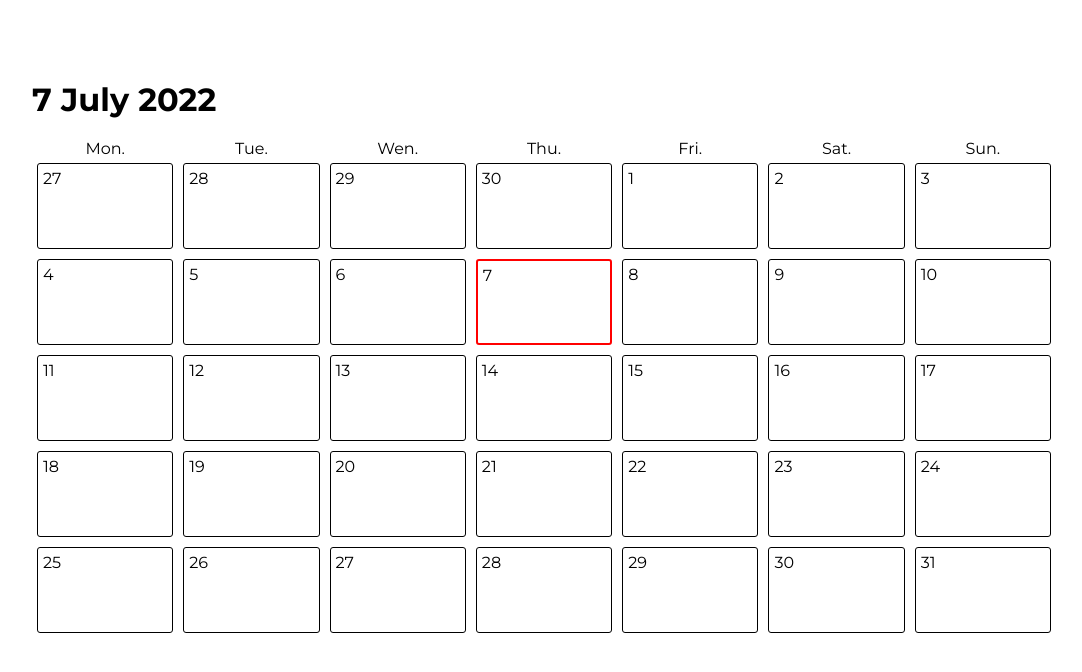
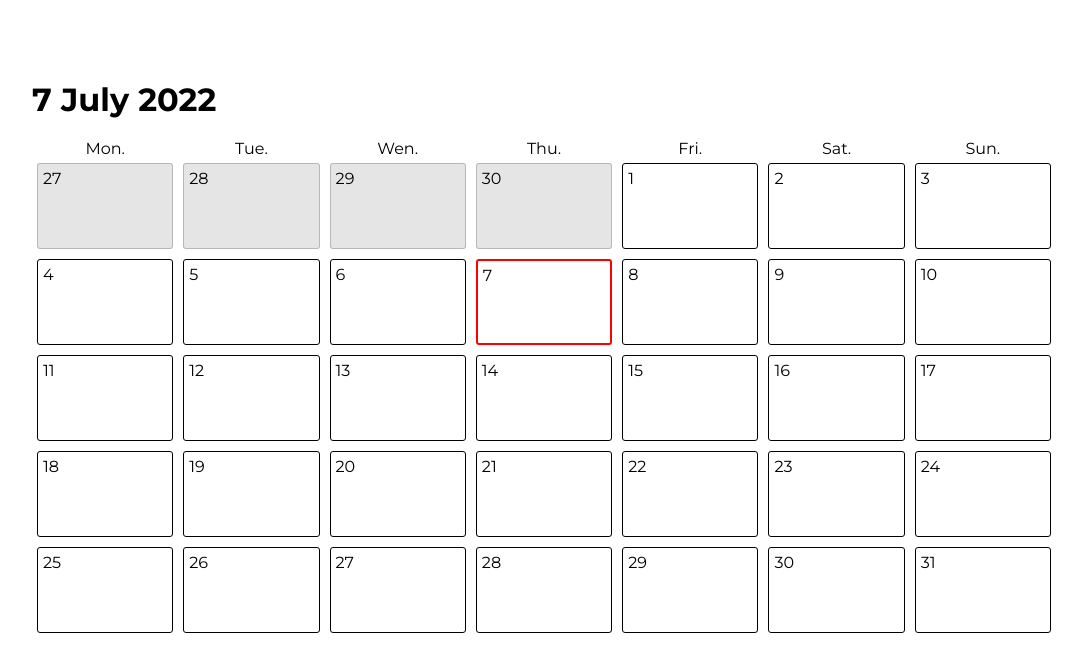
Before and after one commit to L1nk0r/calendar-front, a Vue app: page / in a window 1280 px wide. Shown: the top 672 px of the page, without its empty margins (96-1178 px from the left). Built offline with nearby package versions, Linux system fonts and the light colour scheme.

Commit message:
Add styles for not active month days

```diff
--- a/src/components/day-cart.vue
+++ b/src/components/day-cart.vue
@@ -1,12 +1,18 @@
 <template>
    <div
-      class="cart red"
+      class="cart red active_month"
       v-if="dayData.date.day === this.today.getDate()">
       {{ dayData.date.day }}
    </div>
 
    <div
-      class="cart"
+      class="cart active_month"
+      v-else-if="dayData.date.month === this.today.getMonth()">
+      {{ dayData.date.day }}
+   </div>
+
+   <div
+      class="cart another_month"
       v-else>
       {{ dayData.date.day }}
    </div>
@@ -43,19 +49,25 @@ export default{
 
 <style>
 .cart {
-   border: 1px solid black;
    padding: 5px;
    margin: 5px;
    border-radius: 3px;
+}
 
+.active_month {
+   border: 1px solid black;
    transition: 0.4s;
 }
 
-.cart:hover {
+.active_month:hover {
    background-color: rgba(0, 0, 0, 0.2);
 }
 
 .red {
    border: 2px solid red;
 }
+
+.another_month {border: 1px solid rgba(0, 0, 0, 0.2);
+   background-color: rgba(0, 0, 0, 0.1);
+}
 </style>
```
